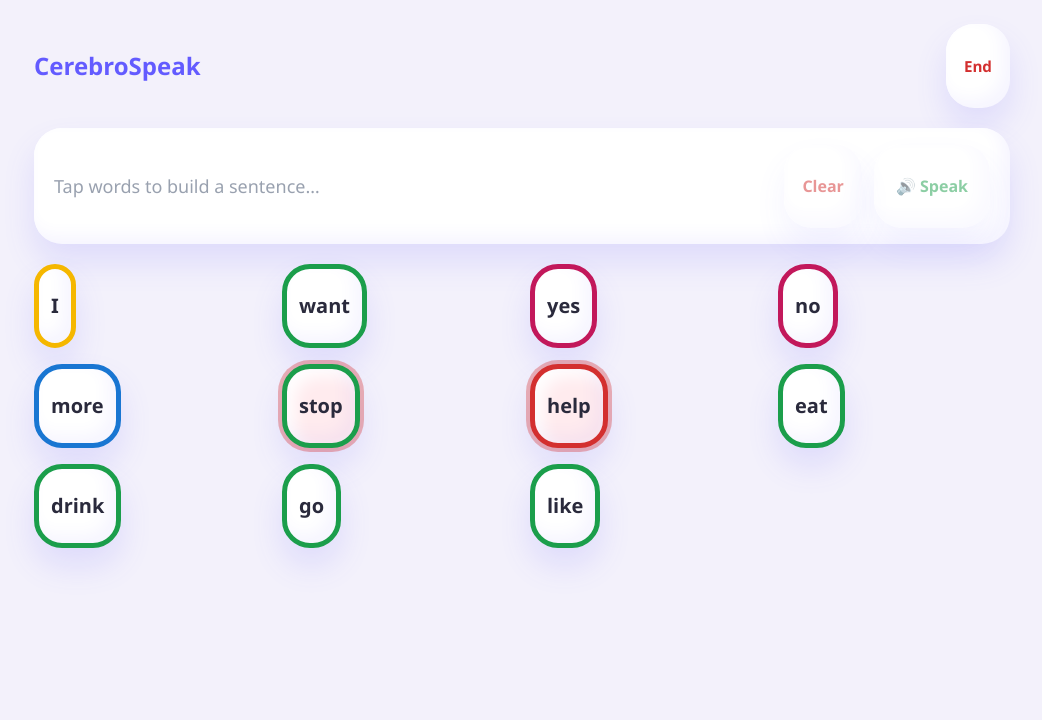
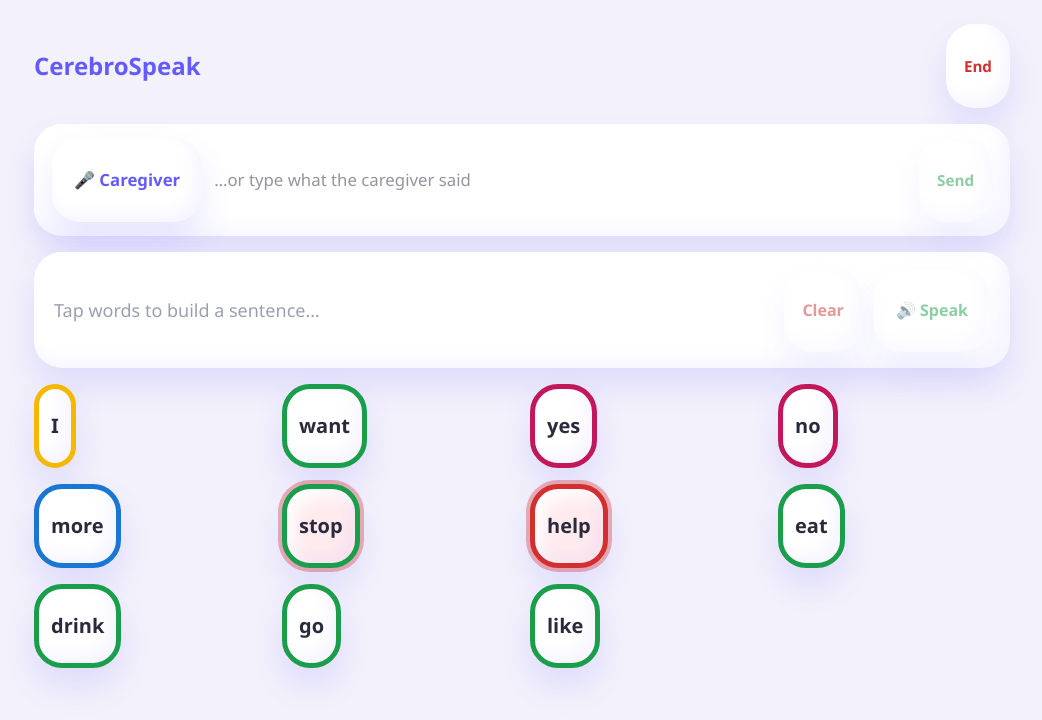
Before and after one commit to debnilsaha/cerebrospeak, a React (Vite) app in the folder frontend/: page / in a window 1280 px wide. Both pictures are taken after a click on the button "💬 Start Conversation". Shown: the top 720 px of the page, without its empty margins (118-1160 px from the left). Built offline with nearby package versions, Linux system fonts and the light colour scheme.

Commit message:
Phase 6: complete conversational loop - caregiver mic input + transcription, parallel grid + quick replies, quick reply playback

```diff
--- /dev/null
+++ b/frontend/src/features/session/CaregiverInput.tsx
@@ -0,0 +1,96 @@
+import { useState } from "react";
+import { ClayButton } from "../../components/ui/ClayButton";
+import { useAudioRecorder } from "../../hooks/useAudioRecorder";
+import { api } from "../../api/client";
+
+interface CaregiverInputProps {
+  onCaregiverText: (text: string) => void;
+  disabled?: boolean;
+}
+
+export function CaregiverInput({ onCaregiverText, disabled = false }: CaregiverInputProps) {
+  const { start, stop, recording, error } = useAudioRecorder();
+  const [typed, setTyped] = useState("");
+  const [transcribing, setTranscribing] = useState(false);
+
+  async function handleMicToggle() {
+    if (recording) {
+      const blob = await stop();
+      if (blob) {
+        setTranscribing(true);
+        try {
+          const res = await api.transcribe(blob);
+          if (res.text.trim()) {
+            onCaregiverText(res.text.trim());
+          }
+        } catch (err) {
+          console.error("Transcription failed:", err);
+        } finally {
+          setTranscribing(false);
+        }
+      }
+    } else {
+      await start();
+    }
+  }
+
+  function handleTypedSubmit() {
+    if (typed.trim()) {
+      onCaregiverText(typed.trim());
+      setTyped("");
+    }
+  }
+
+  return (
+    <div
+      className="flex items-center gap-3 w-full"
+      style={{
+        background: "var(--clay-surface)",
+        borderRadius: "var(--clay-radius)",
+        boxShadow: "var(--clay-shadow)",
+        padding: "14px 18px",
+      }}
+    >
+      <ClayButton
+        onClick={handleMicToggle}
+        disabled={disabled || transcribing}
+        ariaLabel={recording ? "Stop recording" : "Start recording"}
+        style={{
+          padding: "14px 22px",
+          fontSize: "1.05rem",
+          color: recording ? "#D32F2F" : "#635BFF",
+          background: recording ? "#FFEBEE" : "var(--clay-surface)",
+        }}
+      >
+        {recording ? "⏹ Stop" : transcribing ? "…" : "🎤 Caregiver"}
+      </ClayButton>
+
+      <input
+        type="text"
+        value={typed}
+        onChange={(e) => setTyped(e.target.value)}
+        onKeyDown={(e) => e.key === "Enter" && handleTypedSubmit()}
+        placeholder="…or type what the caregiver said"
+        disabled={disabled}
+        className="flex-1 outline-none"
+        style={{
+          border: "none",
+          background: "transparent",
+          fontSize: "1.05rem",
+          fontFamily: "var(--font-chat)",
+          color: "#2A2A3C",
+        }}
+      />
+      <ClayButton
+        onClick={handleTypedSubmit}
+        disabled={disabled || !typed.trim()}
+        ariaLabel="Send caregiver text"
+        style={{ padding: "12px 18px", fontSize: "0.95rem", color: "#1B9E4B" }}
+      >
+        Send
+      </ClayButton>
+
+      {error && <span className="text-red-500 text-sm">{error}</span>}
+    </div>
+  );
+}
--- /dev/null
+++ b/frontend/src/features/session/QuickReplies.tsx
@@ -0,0 +1,39 @@
+import { motion } from "framer-motion";
+import { ClayButton } from "../../components/ui/ClayButton";
+
+interface QuickRepliesProps {
+  replies: string[];
+  onPick: (reply: string) => void;
+  disabled?: boolean;
+}
+
+export function QuickReplies({ replies, onPick, disabled = false }: QuickRepliesProps) {
+  if (replies.length === 0) return null;
+
+  return (
+    <div className="flex flex-wrap gap-3">
+      {replies.map((reply, i) => (
+        <motion.div
+          key={`${reply}-${i}`}
+          initial={{ opacity: 0, y: 8 }}
+          animate={{ opacity: 1, y: 0 }}
+          transition={{ delay: i * 0.06 }}
+        >
+          <ClayButton
+            onClick={() => onPick(reply)}
+            disabled={disabled}
+            ariaLabel={`Quick reply: ${reply}`}
+            style={{
+              padding: "14px 22px",
+              fontSize: "1.1rem",
+              color: "#635BFF",
+              fontWeight: 700,
+            }}
+          >
+            {reply}
+          </ClayButton>
+        </motion.div>
+      ))}
+    </div>
+  );
+}
--- a/frontend/src/features/session/SessionScreen.tsx
+++ b/frontend/src/features/session/SessionScreen.tsx
@@ -5,6 +5,8 @@
 import { api } from "../../api/client";
 import { WordGrid } from "../grid/WordGrid";
 import { SentenceBar } from "../grid/SentenceBar";
+import { CaregiverInput } from "./CaregiverInput";
+import { QuickReplies } from "./QuickReplies";
 import { ClayButton } from "../../components/ui/ClayButton";
 
 function timeOfDay(): string {
@@ -20,18 +22,50 @@
     sentenceTokens,
     excludedWords,
     lastCaregiverText,
+    quickReplies,
     busy,
     addToken,
     setActiveGrid,
     clearSentence,
     addExcluded,
+    resetGrid,
     setBusy,
+    setLastCaregiverText,
+    setQuickReplies,
   } = useSessionStore();
 
   const { speak, speaking } = useTTS();
   const [spokenSentence, setSpokenSentence] = useState("");
 
-  // Tap a word: add it to the sentence, then fetch the next grid.
+  // Caregiver spoke (or typed): refresh grid + quick replies based on it.
+  async function handleCaregiverText(text: string) {
+    if (busy) return;
+    setLastCaregiverText(text);
+    clearSentence();
+    setSpokenSentence("");
+    setBusy(true);
+    try {
+      // Fire grid prediction and quick replies in parallel.
+      const [gridRes, repliesRes] = await Promise.all([
+        api.predictGrid({
+          current_tokens: [],
+          caregiver_utterance: text,
+          exclude_words: [],
+          time_of_day: timeOfDay(),
+          grid_size: 12,
+        }),
+        api.quickReplies({ caregiver_utterance: text }),
+      ]);
+      setActiveGrid(gridRes.symbols);
+      setQuickReplies(repliesRes.replies);
+    } catch (err) {
+      console.error("Caregiver-driven prediction failed:", err);
+    } finally {
+      setBusy(false);
+    }
+  }
+
+  // Tap a word: add to sentence, fetch next grid.
   async function handleTapWord(word: string) {
     if (busy) return;
     addToken(word);
@@ -54,7 +88,7 @@
     }
   }
 
-  // Speak: compose the tapped tokens into a sentence and speak it.
+  // Speak the built sentence.
   async function handleSpeak() {
     if (sentenceTokens.length === 0 || busy) return;
     setBusy(true);
@@ -72,13 +106,21 @@
     }
   }
 
+  // Tap a quick reply: speak it immediately.
+  async function handleQuickReply(reply: string) {
+    if (busy) return;
+    setSpokenSentence(reply);
+    await speak(reply);
+  }
+
   function handleClear() {
     clearSentence();
+    resetGrid();
     setSpokenSentence("");
   }
 
   return (
-    <div className="min-h-screen flex flex-col gap-5 p-6 max-w-5xl mx-auto">
+    <div className="min-h-screen flex flex-col gap-4 p-6 max-w-5xl mx-auto">
       {/* Header */}
       <div className="flex items-center justify-between">
         <h1 className="text-2xl font-extrabold" style={{ color: "#635BFF" }}>
@@ -92,6 +134,27 @@
           End
         </ClayButton>
       </div>
+
+      {/* Caregiver input */}
+      <CaregiverInput onCaregiverText={handleCaregiverText} disabled={busy} />
+
+      {/* Last caregiver utterance */}
+      {lastCaregiverText && (
+        <div
+          style={{
+            background: "#FFF4E6",
+            borderRadius: "18px",
+            padding: "10px 18px",
+            fontSize: "1.05rem",
+            color: "#8A5A00",
+          }}
+        >
+          🗣️ {lastCaregiverText}
+        </div>
+      )}
+
+      {/* Quick replies */}
+      <QuickReplies replies={quickReplies} onPick={handleQuickReply} disabled={busy} />
 
       {/* Spoken sentence banner */}
       {spokenSentence && (
--- /dev/null
+++ b/frontend/src/hooks/useAudioRecorder.ts
@@ -0,0 +1,50 @@
+// Hook to record microphone audio via MediaRecorder and return a Blob.
+
+import { useCallback, useRef, useState } from "react";
+
+export function useAudioRecorder() {
+  const mediaRecorderRef = useRef<MediaRecorder | null>(null);
+  const chunksRef = useRef<Blob[]>([]);
+  const streamRef = useRef<MediaStream | null>(null);
+  const [recording, setRecording] = useState(false);
+  const [error, setError] = useState<string>("");
+
+  const start = useCallback(async () => {
+    setError("");
+    try {
+      const stream = await navigator.mediaDevices.getUserMedia({ audio: true });
+      streamRef.current = stream;
+      chunksRef.current = [];
+      const mr = new MediaRecorder(stream);
+      mr.ondataavailable = (e) => {
+        if (e.data.size > 0) chunksRef.current.push(e.data);
+      };
+      mr.start();
+      mediaRecorderRef.current = mr;
+      setRecording(true);
+    } catch (err) {
+      setError("Microphone access denied or unavailable.");
+      console.error("Recorder start failed:", err);
+    }
+  }, []);
+
+  const stop = useCallback((): Promise<Blob | null> => {
+    return new Promise((resolve) => {
+      const mr = mediaRecorderRef.current;
+      if (!mr) {
+        resolve(null);
+        return;
+      }
+      mr.onstop = () => {
+        const blob = new Blob(chunksRef.current, { type: "audio/webm" });
+        streamRef.current?.getTracks().forEach((t) => t.stop());
+        streamRef.current = null;
+        setRecording(false);
+        resolve(blob);
+      };
+      mr.stop();
+    });
+  }, []);
+
+  return { start, stop, recording, error };
+}
```
